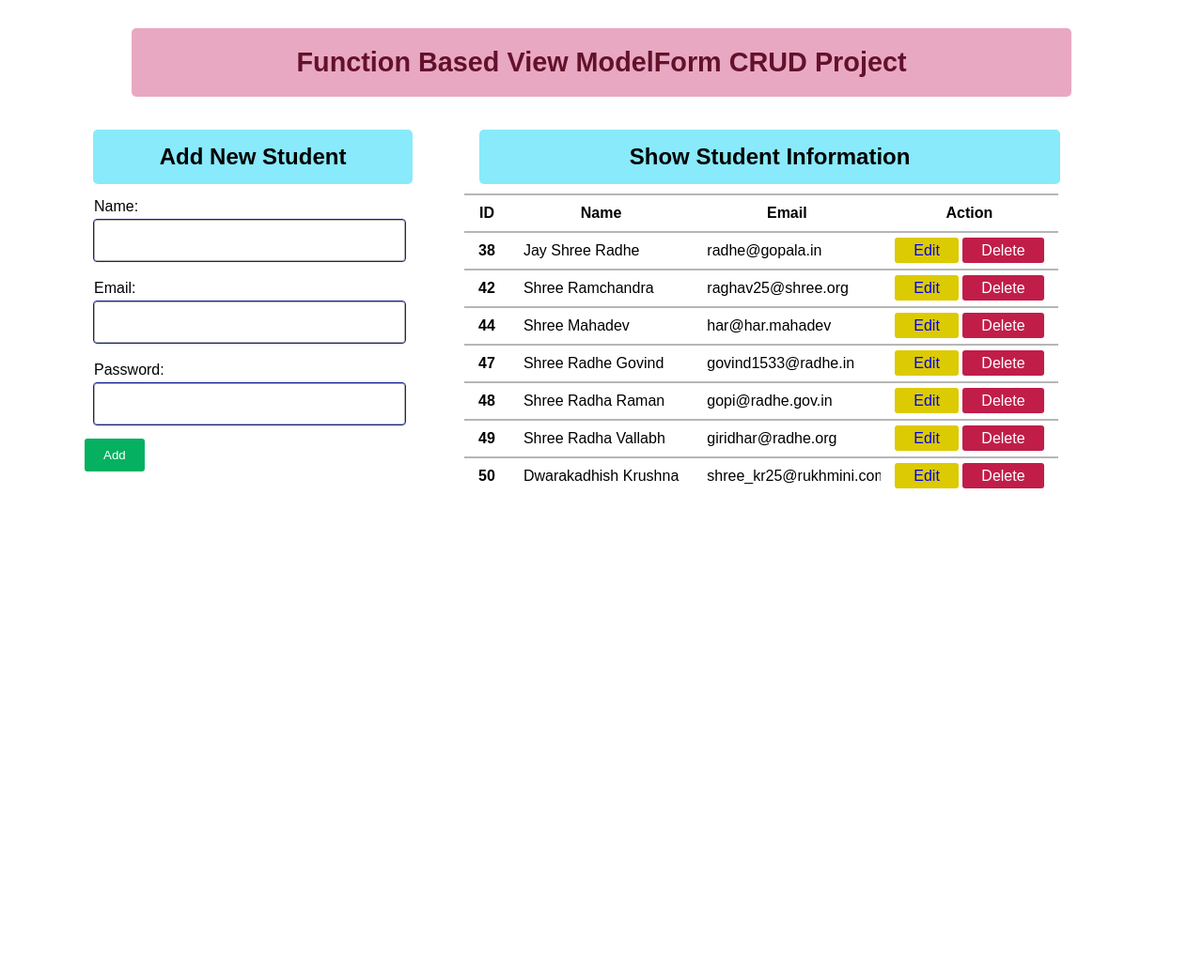
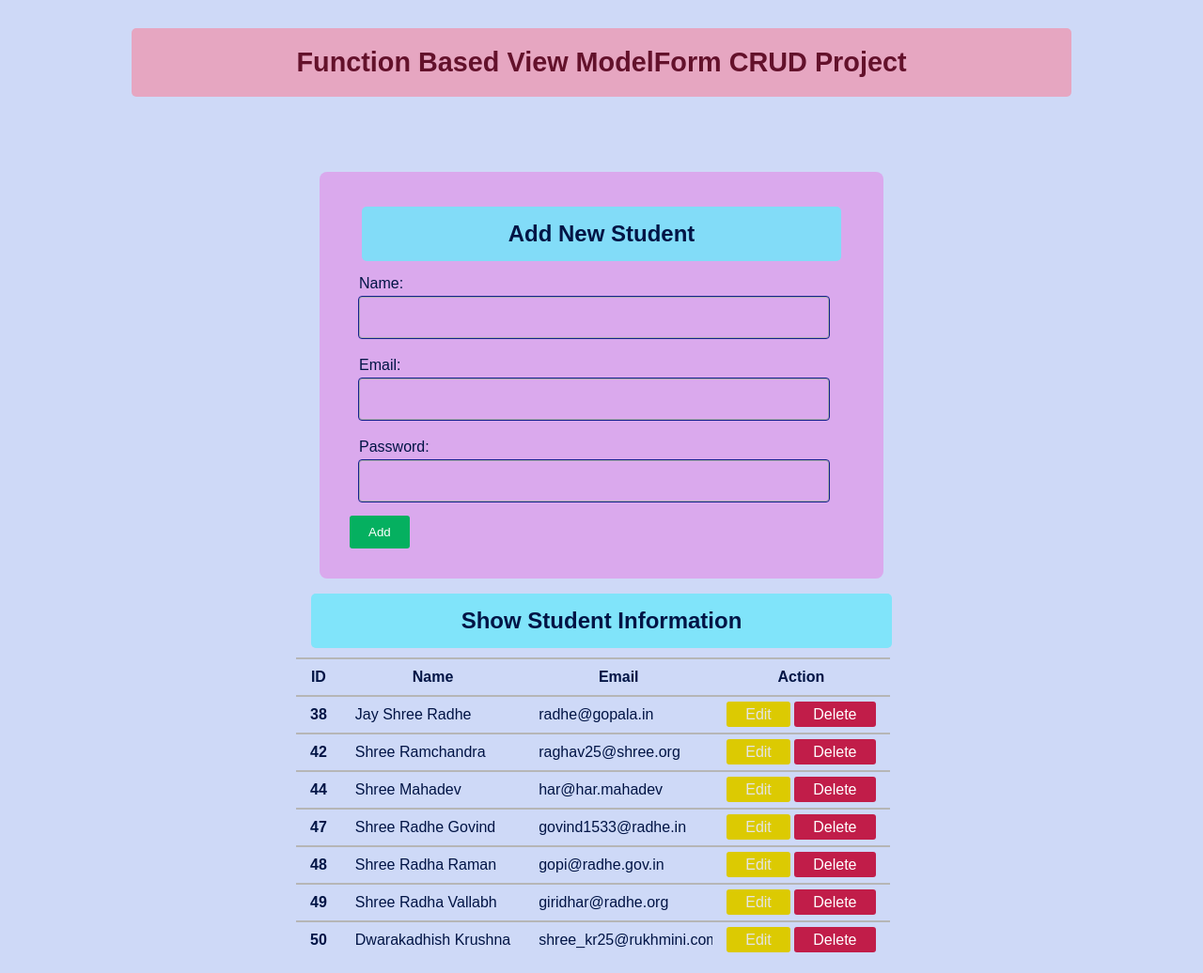
Before and after one commit to tukoba-dnyanoba1275/Django-Projects, a Django app: page / in a window 1280 px wide. Shown: the whole page at 94% size. Before the commit the page ends 520 px from the top, so only its background shows below. Run offline with Django 5.2, Linux system fonts and the light colour scheme; data comes from the database, SQL or seed files in the repository.

Commit message:
styl: style add student template: fully responsive

```diff
--- a/CRUD_project1/core/static/core/css/core.css
+++ b/CRUD_project1/core/static/core/css/core.css
@@ -1,3 +1,8 @@
+:root {
+  --theme-dark:  #011445;
+  --theme-light:  #ced9f7;
+}
+
 * {
   font-family: sans-serif;
   box-sizing: border-box;
@@ -6,16 +11,24 @@
   margin: 0;
 }
 
-body.color {
+/* body.light {
   background: linear-gradient(245deg, #b0caf6, #dcf6a8);
-  /* background-color: #e5e7ec; */
+} */
+
+body {
   min-height: 100vh;
-  padding: 20px;
+  background-color: var(--theme-light);
+  color: var(--theme-dark);
   width: 100vw;
 }
+
 a {
+  cursor: pointer;
   text-decoration: none;
+  color: #e4e4e4;
+  font-size: 1rem;
 }
+
 
 /** Styling => heading */
 .heading {
@@ -32,19 +45,20 @@ a {
 
 /** Styling => main-content */
 .main-content {
-  display: flex;
-  flex-wrap: wrap;
-  align-items: flex-start;
-  justify-content: space-between;
   margin: 1rem auto;
   width: 100%;
-  max-width: 1100px;
+  max-width: 1000px;
 }
 
 /** Styling => section.add-student */
 section.add-student {
-  min-width:320px;
-  max-width:420px;
+  margin: 5rem auto 1rem;
+  min-width:310px;
+  width: 90%;
+  max-width:600px;
+  padding: 2rem;
+  border-radius: 0.5rem;
+  background-color: #f828d246;
 }
 
 section.add-student h2,
@@ -138,6 +152,7 @@ section.student-info .action-buttons  .edit-link{
   color: #fff;
 }
 
+
 /** Styling => section.update-student */
 section.update-student {
   max-width:800px;
@@ -174,6 +189,7 @@ section.update-student h2{
   box-shadow: 0 0 3px #b0053b;
 }
 
+/** style confirm_delete template */
 .confirm-delete-container{
   width: 100wv;
   max-width: 50rem;
@@ -223,13 +239,11 @@ section.update-student h2{
 }
 
 
+
 /** Responsive Design */
-@media screen and (max-width:1060px) {
-  .main-content {
-    flex-direction: column;
-    flex-wrap: nowrap;
-    align-items: center;
-    justify-content: center;
-    row-gap: 4rem;
+@media screen and (max-width:500px) {
+  section.add-student {
+    margin: 3rem auto 1rem;
+    padding: 2rem 0.5rem;
   }
 }
```
